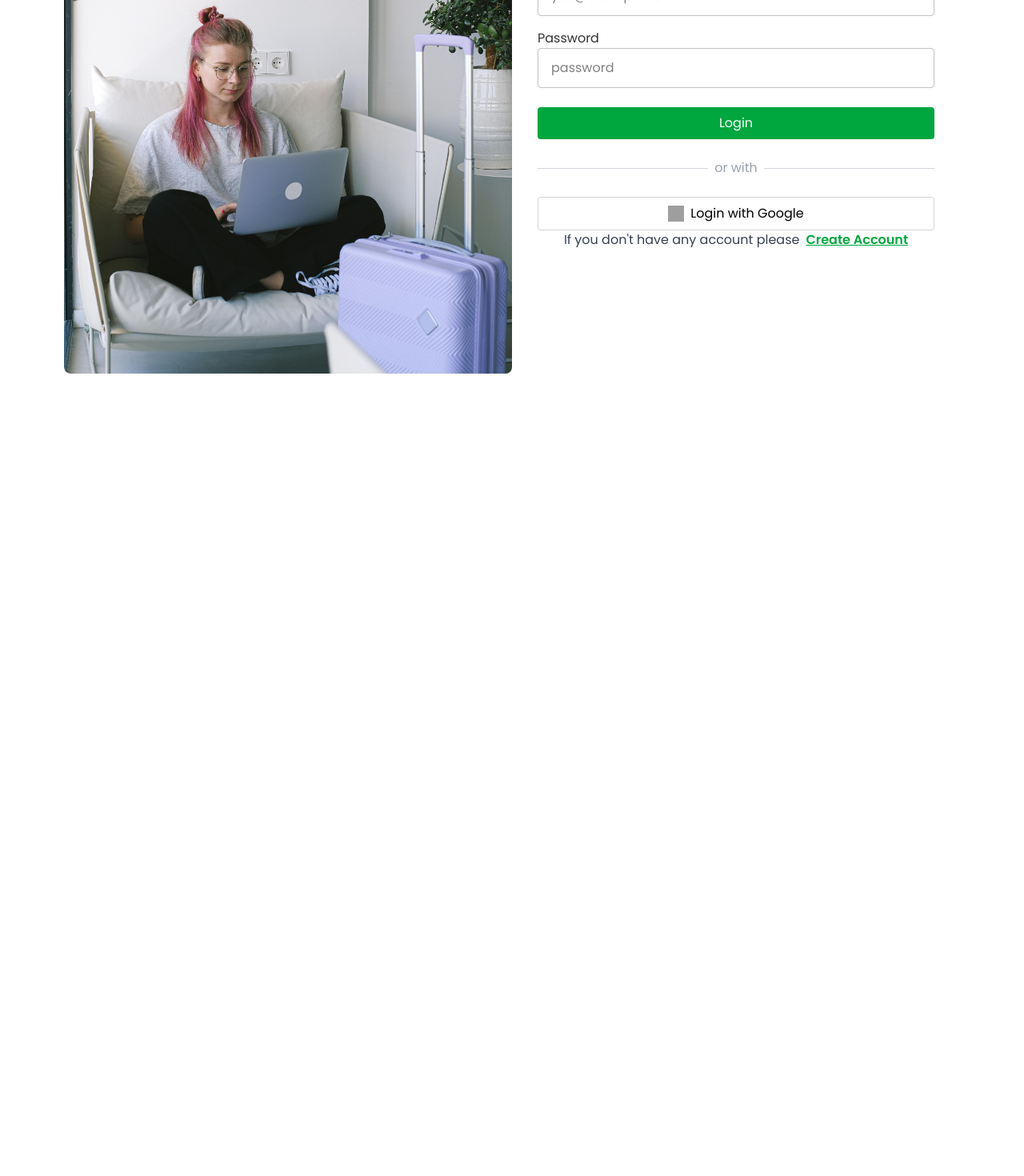
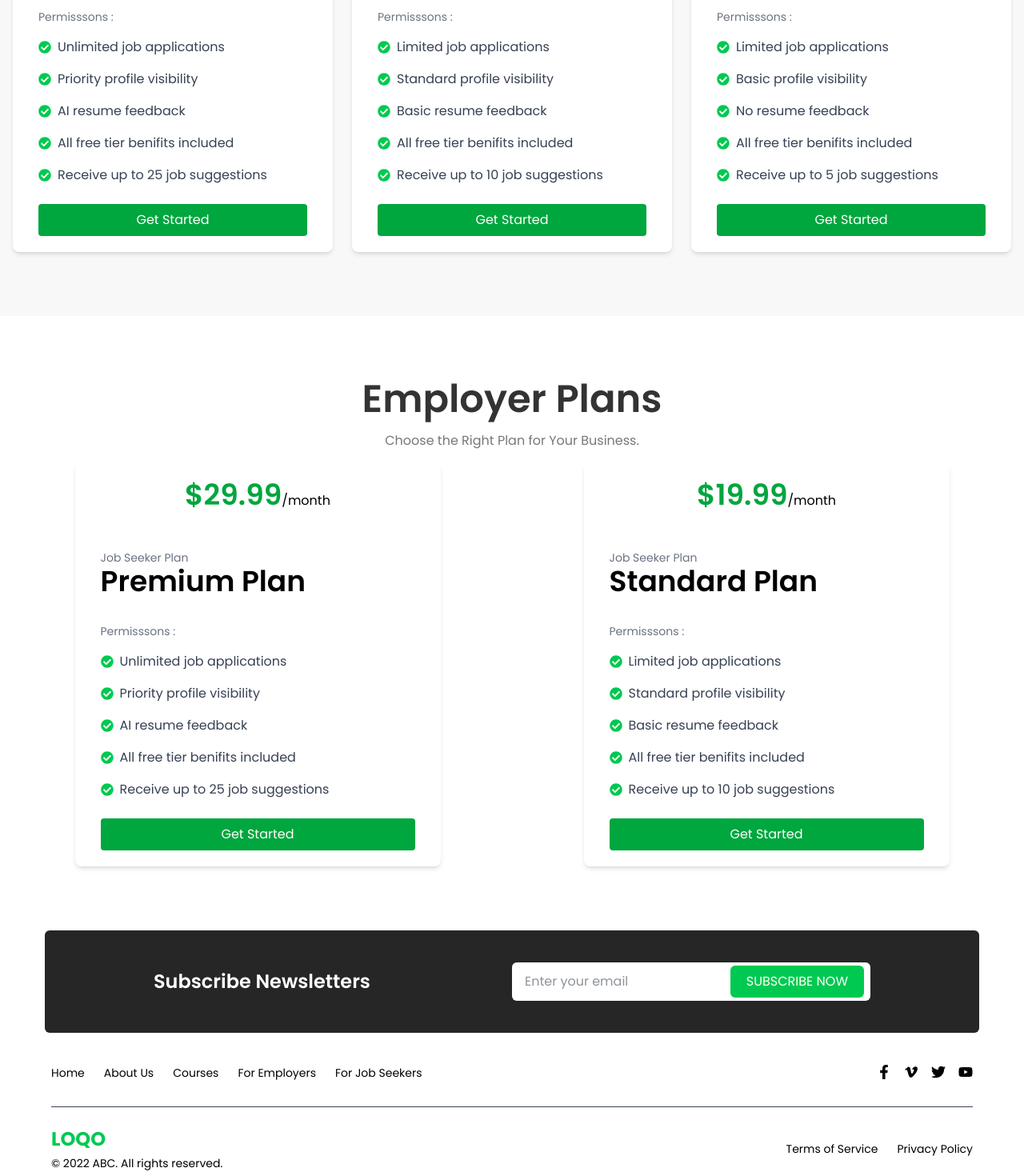
Before and after one commit to Apur0y/and-scheer, a Next.js app: page / in a window 1280 px wide. Shown: the part 5380-6850 px from the top of the page at 80% size. Before the commit the page ends 5847 px from the top, so only its background shows below. Built offline with nearby package versions, Linux system fonts and the light colour scheme; grey boxes are pictures that could not be loaded.

Commit message:
Completed the Landing page

```diff
--- /dev/null
+++ b/src/PlanCard.tsx
@@ -0,0 +1,49 @@
+import { FaCheckCircle } from "react-icons/fa";
+import Button from "./components/Button";
+
+interface PackageCardProps {
+    price: string;
+    planType: string;
+    packageName: string;
+    permissions: string[];
+    buttonText: string;
+    onButtonClick?: () => void;
+}
+
+export default function PackageCard({
+    price,
+    planType,
+    packageName,
+    permissions,
+    buttonText,
+    onButtonClick,
+}: PackageCardProps) {
+    return (
+        <div className=" max-w-[457px] w-full  bg-white  rounded-lg shadow-md px-8 py-5 flex flex-col">
+            {/* Price & Plan Type */}
+            <div className="text-center mb-12">
+                <div className=" "><span className="text-green-600 text-4xl  font-semibold">{price}</span>/month</div>
+
+            </div>
+
+            {/* Package Name */}
+            <p className="text-sm text-gray-500">{planType}</p>
+            <h1 className="text-4xl  font-semibold  mb-8">{packageName}</h1>
+
+            {/* Permissions */}
+            <ul className="space-y-4 text-gray-700 mb-6">
+                <p className="text-sm text-gray-500">Permisssons :</p>
+                {permissions.map((permission, index) => (
+                    <li key={index} className="flex items-start gap-2">
+                        <FaCheckCircle className="text-green-500 mt-1" />
+                        <span>{permission}</span>
+                    </li>
+                ))}
+            </ul>
+
+            {/* Button */}
+
+            <Button name="Get Started"></Button>
+        </div>
+    );
+}
--- /dev/null
+++ b/src/app/alloveruser/EmployerPlan/page.tsx
@@ -0,0 +1,66 @@
+import Container from '@/components/Container'
+import ComponentHeader from '@/page-components/ComponentHeader'
+import PackageCard from '@/PlanCard'
+import React from 'react'
+
+export default function EmployerPlan() {
+
+    const SeekerPlan = [
+        {
+            price: "$29.99",
+            planType: "Job Seeker Plan",
+            packageName: "Premium Plan",
+            permissions: [
+                "Unlimited job applications",
+                "Priority profile visibility",
+                "AI resume feedback",
+                "All free tier benifits included",
+                "Receive up to 25 job suggestions"
+            ]
+        },
+        {
+            price: "$19.99",
+            planType: "Job Seeker Plan",
+            packageName: "Standard Plan",
+            permissions: [
+                "Limited job applications",
+                "Standard profile visibility",
+                "Basic resume feedback",
+                "All free tier benifits included",
+                "Receive up to 10 job suggestions"
+            ]
+        },
+
+    ]
+
+    return (
+        <div >
+            <Container>
+
+                <ComponentHeader
+                    title='Employer Plans'
+                    description="Choose the Right Plan for Your Business."
+                ></ComponentHeader>
+
+
+                <div className="grid grid-cols-1 sm:grid-cols-2  gap-6 px-4 md:px-0">
+                    {SeekerPlan.map((plan, index) => (
+                        <div key={index} className="flex justify-center">
+                            <PackageCard
+                                price={plan.price}
+                                planType={plan.planType}
+                                packageName={plan.packageName}
+                                permissions={plan.permissions}
+                                buttonText="Choose Plan"
+                                onButtonClick={() => console.log(`Selected ${plan.packageName}`)}
+                            />
+                        </div>
+                    ))}
+                </div>
+            </Container>
+
+
+
+        </div>
+    )
+}
--- /dev/null
+++ b/src/app/alloveruser/Footer/page.tsx
@@ -0,0 +1,48 @@
+import React from "react";
+import { FaFacebookF, FaTwitter, FaYoutube, FaVimeoV } from "react-icons/fa";
+
+const Footer: React.FC = () => {
+  return (
+    <footer className=" py-10 px-6">
+      <div className="max-w-6xl mx-auto space-y-8">
+
+        {/* Top section: Nav + Icons */}
+        <div className="flex flex-col md:flex-row items-start justify-between gap-6">
+          {/* Navigation Links */}
+          <nav className="flex flex-wrap gap-x-6 gap-y-2 text-sm">
+            <a href="#" className="hover:text-green-400">Home</a>
+            <a href="#" className="hover:text-green-400">About Us</a>
+            <a href="#" className="hover:text-green-400">Courses</a>
+            <a href="#" className="hover:text-green-400">For Employers</a>
+            <a href="#" className="hover:text-green-400">For Job Seekers</a>
+          </nav>
+
+          {/* Social Icons */}
+          <div className="flex space-x-4 text-lg">
+            <FaFacebookF className="hover:text-green-400 cursor-pointer" />
+            <FaVimeoV className="hover:text-green-400 cursor-pointer" />
+            <FaTwitter className="hover:text-green-400 cursor-pointer" />
+            <FaYoutube className="hover:text-green-400 cursor-pointer" />
+          </div>
+        </div>
+
+        {/* Bottom section: Logo + Terms */}
+        <div className="flex flex-col md:flex-row justify-between items-start md:items-center gap-4 border-t border-gray-700 pt-6 text-sm">
+          {/* Logo and Copyright */}
+          <div>
+            <div className="text-2xl font-bold text-green-500 mb-1">LOQO</div>
+            <p>© 2022 ABC. All rights reserved.</p>
+          </div>
+
+          {/* Terms and Privacy */}
+          <div className="flex space-x-6">
+            <a href="#" className="hover:text-green-400">Terms of Service</a>
+            <a href="#" className="hover:text-green-400">Privacy Policy</a>
+          </div>
+        </div>
+      </div>
+    </footer>
+  );
+};
+
+export default Footer;
--- /dev/null
+++ b/src/app/alloveruser/JobSeekerPlan/page.tsx
@@ -0,0 +1,76 @@
+import Container from '@/components/Container'
+import ComponentHeader from '@/page-components/ComponentHeader'
+import PackageCard from '@/PlanCard'
+import React from 'react'
+
+export default function JObSeekerPlan() {
+    const SeekerPlan = [
+        {
+            price: "$29.99",
+            planType: "Job Seeker Plan",
+            packageName: "Premium Plan",
+            permissions: [
+                "Unlimited job applications",
+                "Priority profile visibility",
+                "AI resume feedback",
+                "All free tier benifits included",
+                "Receive up to 25 job suggestions"
+            ]
+        },
+        {
+            price: "$19.99",
+            planType: "Job Seeker Plan",
+            packageName: "Standard Plan",
+            permissions: [
+                "Limited job applications",
+                "Standard profile visibility",
+                "Basic resume feedback",
+                "All free tier benifits included",
+                "Receive up to 10 job suggestions"
+            ]
+        },
+        {
+            price: "$9.99",
+            planType: "Job Seeker Plan",
+            packageName: "Basic Plan",
+            permissions: [
+                "Limited job applications",
+                "Basic profile visibility",
+                "No resume feedback",
+                "All free tier benifits included",
+                "Receive up to 5 job suggestions"
+            ]
+        }
+    ]
+    return (
+        <div className='bg-[#F8F8F8]'>
+            <Container>
+                <ComponentHeader
+                    title='Job Seeker Plans'
+                    description="Choose the Right Plan for Your Career."
+                ></ComponentHeader>
+
+
+                <div className="grid grid-cols-1 sm:grid-cols-2 xl:grid-cols-3 gap-6 px-4 md:px-0">
+                    {SeekerPlan.map((plan, index) => (
+                        <div key={index} className="md:flex justify-center">
+                            <PackageCard
+                                price={plan.price}
+                                planType={plan.planType}
+                                packageName={plan.packageName}
+                                permissions={plan.permissions}
+                                buttonText="Choose Plan"
+                                onButtonClick={() => console.log(`Selected ${plan.packageName}`)}
+                            />
+                        </div>
+                    ))}
+                </div>
+
+
+            </Container>
+
+
+
+        </div>
+    )
+}
--- /dev/null
+++ b/src/app/alloveruser/Newslatter/page.tsx
@@ -0,0 +1,31 @@
+import React from 'react';
+
+export default function Newsletter() {
+  return (
+    <div className="max-w-[1200px] mx-auto px-4">
+      <section className="bg-neutral-800 py-10 px-4 rounded-md">
+        <div className="flex flex-col md:flex-row items-center justify-between gap-6 max-w-4xl mx-auto">
+          {/* Left - Heading */}
+          <h2 className="text-white text-2xl font-semibold text-center md:text-left">
+            Subscribe Newsletters
+          </h2>
+
+          {/* Right - Input + Button */}
+          <form className="relative w-full md:max-w-md">
+            <input
+              type="email"
+              placeholder="Enter your email"
+              className="w-full px-4 py-3 pr-40 rounded-md text-gray-800 bg-white"
+            />
+            <button
+              type="submit"
+              className="absolute top-1/2 right-2 transform -translate-y-1/2 bg-green-500 text-white     px-5 py-2 rounded-md hover:bg-green-600 transition"
+            >
+              SUBSCRIBE NOW
+            </button>
+          </form>
+        </div>
+      </section>
+    </div>
+  );
+}
--- a/src/app/page.tsx
+++ b/src/app/page.tsx
@@ -8,6 +8,11 @@ import AboutUs from "./alloveruser/AboutUs/page";
 import PerfectJob from "./alloveruser/perfectJob/page";
 import TopTalent from "./alloveruser/TopTalent/page";
 import SuggestedCourses from "./alloveruser/Suggested/page";
+import PackageCard from "@/PlanCard";
+import JObSeekerPlan from "./alloveruser/JobSeekerPlan/page";
+import EmployerPlan from "./alloveruser/EmployerPlan/page";
+import Newslatter from "./alloveruser/Newslatter/page";
+import Footer from "./alloveruser/Footer/page";
 
 
 
@@ -26,16 +31,13 @@ export default function Home() {
       <TopTalent></TopTalent>
       <SuggestedCourses></SuggestedCourses>
 
+      <JObSeekerPlan></JObSeekerPlan>
+      <EmployerPlan></EmployerPlan>
+      <Newslatter></Newslatter>
+      <Footer></Footer>
 
 
 
-         <div className="flex justify-center items-center">
-
-
-     <Loginform></Loginform>
-
-
-    </div>
     </div>
 
   );
```
Lines whose indentation alone changed are shown as unchanged.
